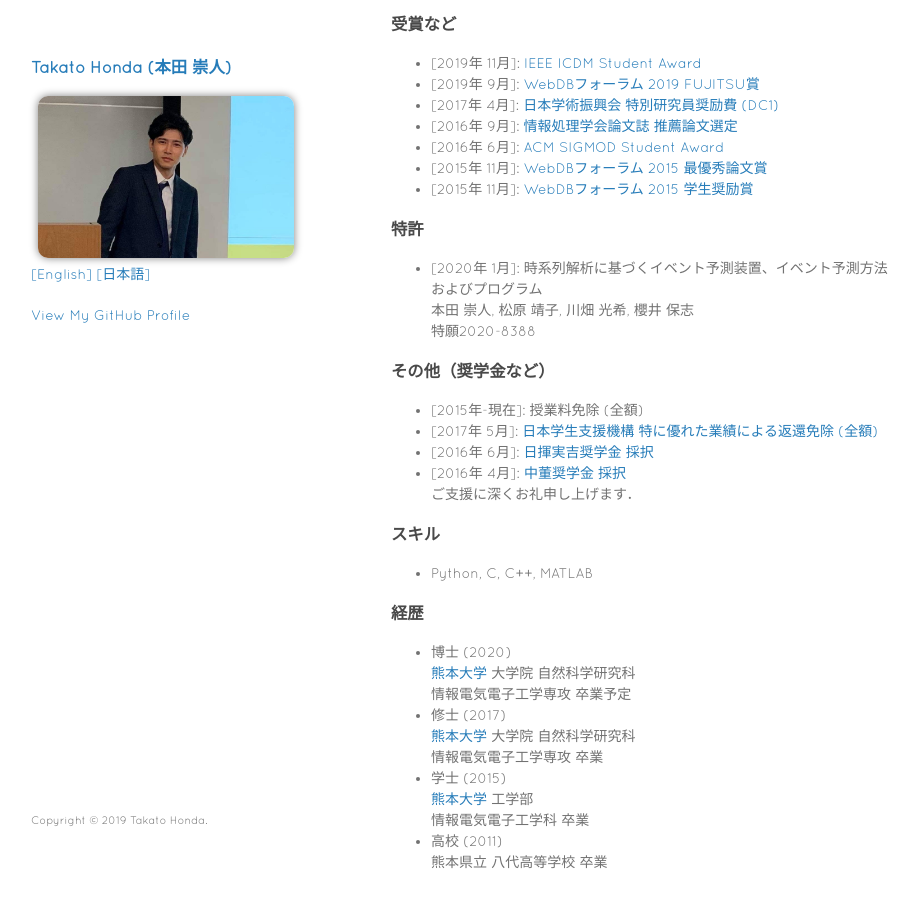
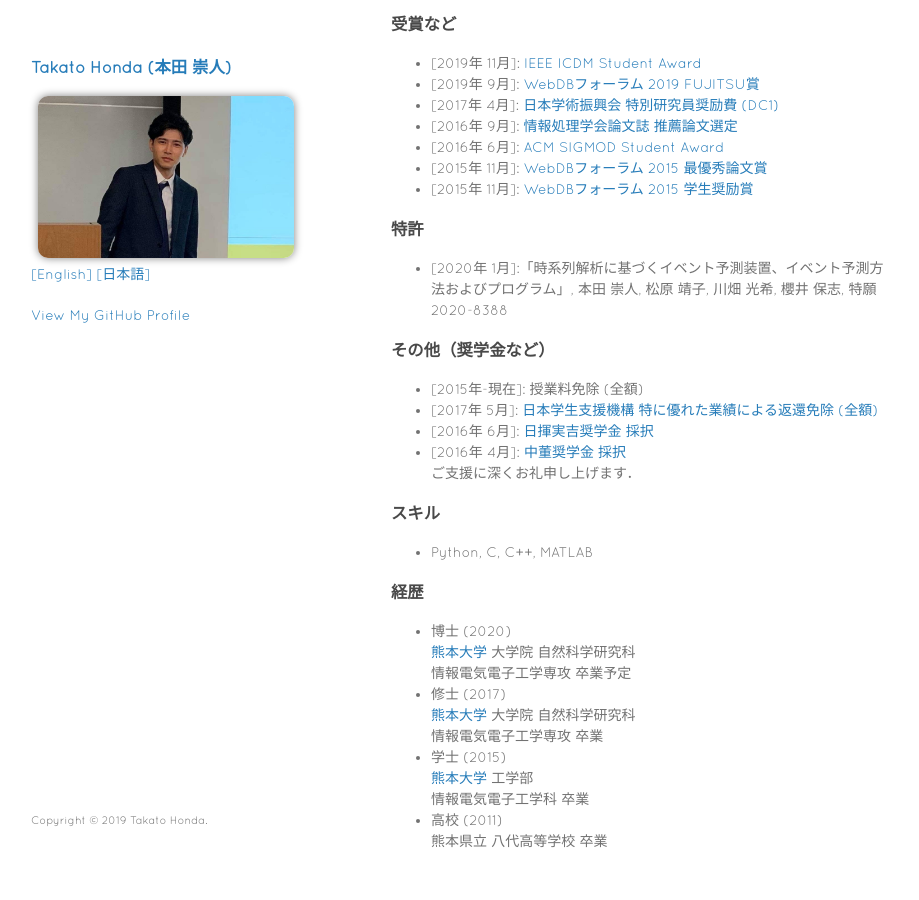
Before and after one commit to TakatoHonda/takatohonda.github.io, a Jekyll site: the page built from jp/index.md, in a window 1280 px wide and 900 px high, scrolled down 690 px. Shown: the whole window, without its empty margins (179-1098 px from the left). Built offline with Jekyll 4.4.1, drawn with Linux system fonts in a browser that asks for light colours; our own code applies the rules of GitHub Pages for plain Markdown files.

Commit message:
minor fix

```diff
--- a/jp/index.md
+++ b/jp/index.md
@@ -74,9 +74,9 @@ Takato Honda: <u>``TrailMarker: Automatic Mining of Geographical Complex Sequenc
 - \[2015年 11月\]: [WebDBフォーラム 2015 学生奨励賞](https://db-event.jpn.org/webdbf2015/award.php)
 
 ### 特許
-- \[2020年 1月\]: 時系列解析に基づくイベント予測装置、イベント予測方法およびプログラム
-    本田 崇人, 松原 靖子, 川畑 光希, 櫻井 保志
-    特願2020-8388
+- \[2020年 1月\]:「時系列解析に基づくイベント予測装置、イベント予測方法およびプログラム」,
+本田 崇人, 松原 靖子, 川畑 光希, 櫻井 保志,
+特願2020-8388
 
 
 ### その他（奨学金など）
```
Also changed, not shown: index.md (+1 -3 lines).
